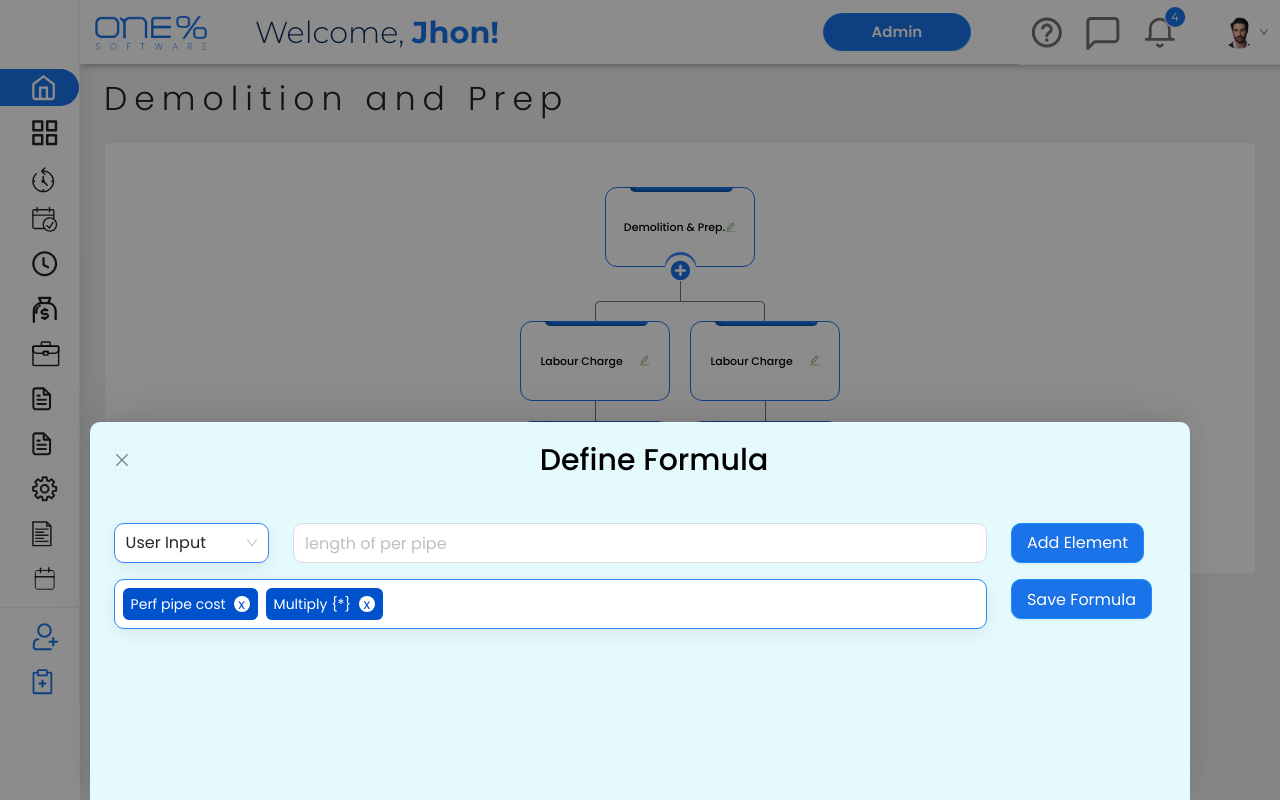
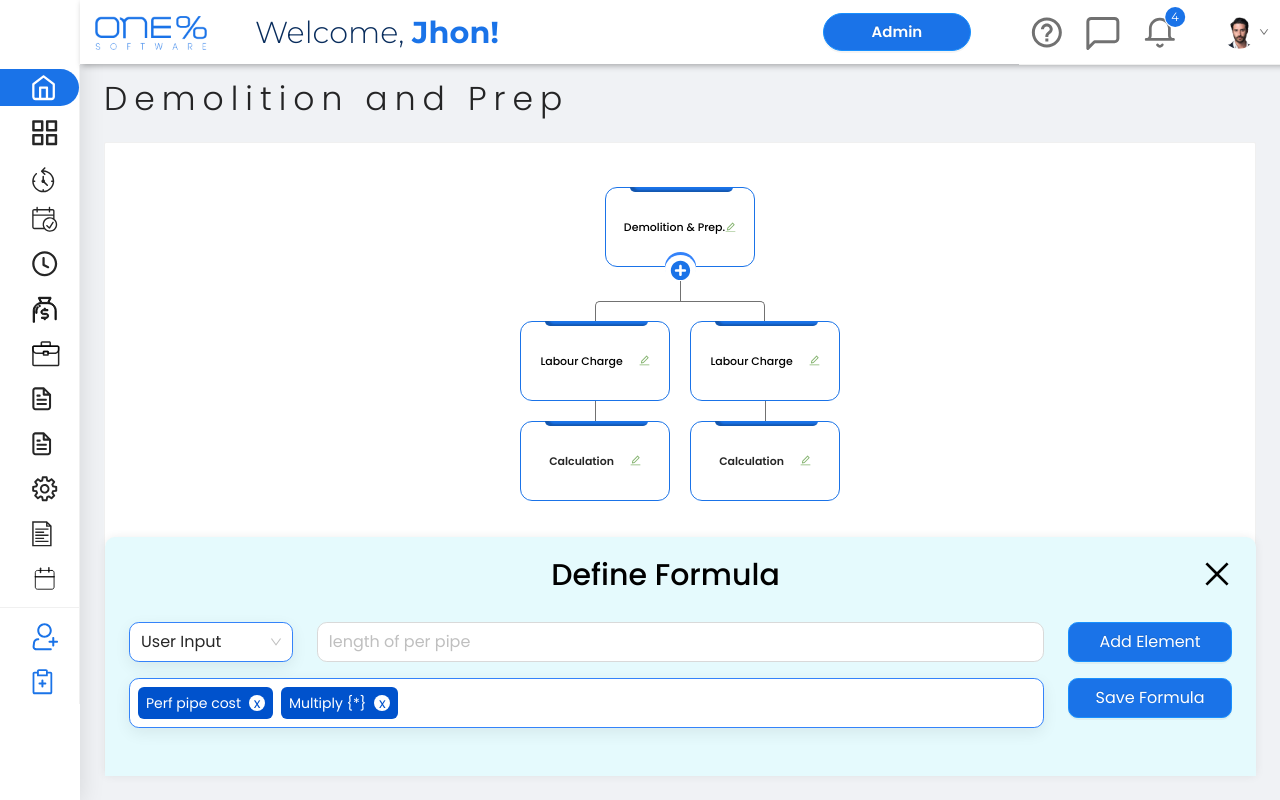
Before and after one commit to Superior-CS-Group/FrontEnd, a React (Create React App) app: page /tree in a window 1280 px wide. Both pictures are taken after a click on the element 680 px from the left and 266 px from the top of the page. Built offline with nearby package versions, Linux system fonts and the light colour scheme.

Commit message:
sunil tree modal

```diff
--- a/package.json
+++ b/package.json
@@ -26,6 +26,7 @@
     "react-redux": "^7.2.6",
     "react-router-dom": "^6.0.1",
     "react-scripts": "4.0.3",
+    "react-transition-group": "^4.4.2",
     "validator": "^13.7.0",
     "web-vitals": "^2.1.2"
   },
--- a/src/App.css
+++ b/src/App.css
@@ -1442,23 +1442,19 @@ input[type="tel"] {
   background-color: transparent;
 }
 
-.bottom-modal .ant-drawer-content-wrapper {
-  left: 7%;
-  right: 7%;
-  width: auto;
+.bottom-modal {
+  background: #e5fafd;
+  border-radius: 10px 10px 0px 0px;
+  position: fixed;
+  left: 105px;
+  bottom: 24px;
+  right: 24px;
+  box-shadow: 0px 0px 10px rgb(0 0 0 / 7%);
+  z-index: 15;
+  transition-duration: 5s;
 }
 
-.bottom-modal .ant-drawer-content {
-  background: #e5fafd;
-  border-radius: 10px 10px 0px 0px;
-}
-
-.bottom-modal .ant-drawer-header {
-  background: transparent;
-  border: 0px;
-}
-
-.bottom-modal .ant-drawer-header h5 {
+.bottom-modal h5 {
   font-weight: 500;
   font-size: 30px;
   line-height: 45px;
@@ -1469,3 +1465,10 @@ input[type="tel"] {
   color: #84b36e;
   cursor: pointer;
 }
+
+.closeicon {
+  cursor: pointer;
+}
+.r-height {
+  min-height: calc(100vh - 170px);
+}
--- a/src/components/tree/tree.components.jsx
+++ b/src/components/tree/tree.components.jsx
@@ -3,25 +3,23 @@ import "./tree.css";
 import { Card, Row, Col, Form, Input, Button, Select, Drawer } from "antd";
 import BreadcrumbBar from "../breadcrumb/Breadcrumb.pages";
 import { treeIcon } from "../../utils/svg.file";
-import { EditOutlined, PlusOutlined } from "@ant-design/icons";
+import { EditOutlined, CloseOutlined } from "@ant-design/icons";
 
 export default function Tree() {
   const { Option } = Select;
 
-  const [visible, setVisible] = useState(false);
-  const showDrawer = () => {
-    console.log("visible");
-    setVisible(true);
+  const [tree, setTree] = useState(false);
+  const addTree = () => {
+    setTree(true);
   };
   const onClose = () => {
-    console.log("close floter");
-    setVisible(false);
+    setTree(false);
   };
 
   return (
     <>
       <BreadcrumbBar name="Demolition and Prep" breaclass="mb-4" />
-      <Card>
+      <Card className="r-height">
         <div className="tree mb-5">
           <ul className="d-flex">
             <li className="mx-auto">
@@ -29,7 +27,7 @@ export default function Tree() {
                 Demolition & Prep. <EditOutlined />
               </a>
               <div className="d-flex align-items-center justify-content-center">
-                <span className="ant-cricle-add" onClick={showDrawer}>
+                <span className="ant-cricle-add" onClick={addTree}>
                   {treeIcon}
                 </span>
               </div>
@@ -70,20 +68,18 @@ export default function Tree() {
             </li>
           </ul>
         </div>
-
-        <Drawer
-          title={[
-            <>
-              <h5 className="text-center mb-0">Define Formula</h5>
-            </>,
-          ]}
-          placement="bottom"
-          onClose={onClose}
-          visible={visible}
-          className="bottom-modal"
-        >
+        {tree ? (
+          <div className="bottom-modal p-4 pt-3">
             <Form layout="vertical">
               <Row gutter={[24, 0]} className="mb-3">
+                <Col span={24}>
+                  <h5 className="text-center mb-4">
+                    Define Formula{" "}
+                    <span className="float-end closeicon" onClick={onClose}>
+                      <CloseOutlined />
+                    </span>
+                  </h5>
+                </Col>
                 <Col lg={4}>
                   <Select
                     size="large"
@@ -105,7 +101,12 @@ export default function Tree() {
                   />
                 </Col>
                 <Col lg={4}>
-                <Button type="primary" size="large" className="radius-9">
+                  <Button
+                    type="primary"
+                    size="large"
+                    className="radius-9"
+                    block
+                  >
                     Add Element
                   </Button>
                 </Col>
@@ -128,13 +129,21 @@ export default function Tree() {
                   </Form.Item>
                 </Col>
                 <Col lg={4}>
-                <Button type="primary" size="large" className="radius-9">
+                  <Button
+                    type="primary"
+                    size="large"
+                    className="radius-9"
+                    block
+                  >
                     Save Formula
                   </Button>
                 </Col>
               </Row>
             </Form>
-        </Drawer>
+          </div>
+        ) : (
+          ""
+        )}
       </Card>
     </>
   );
```
Also changed, not shown: 2 other files (tests, documents, lock files or other folders). Lines whose indentation alone changed are shown as unchanged.
